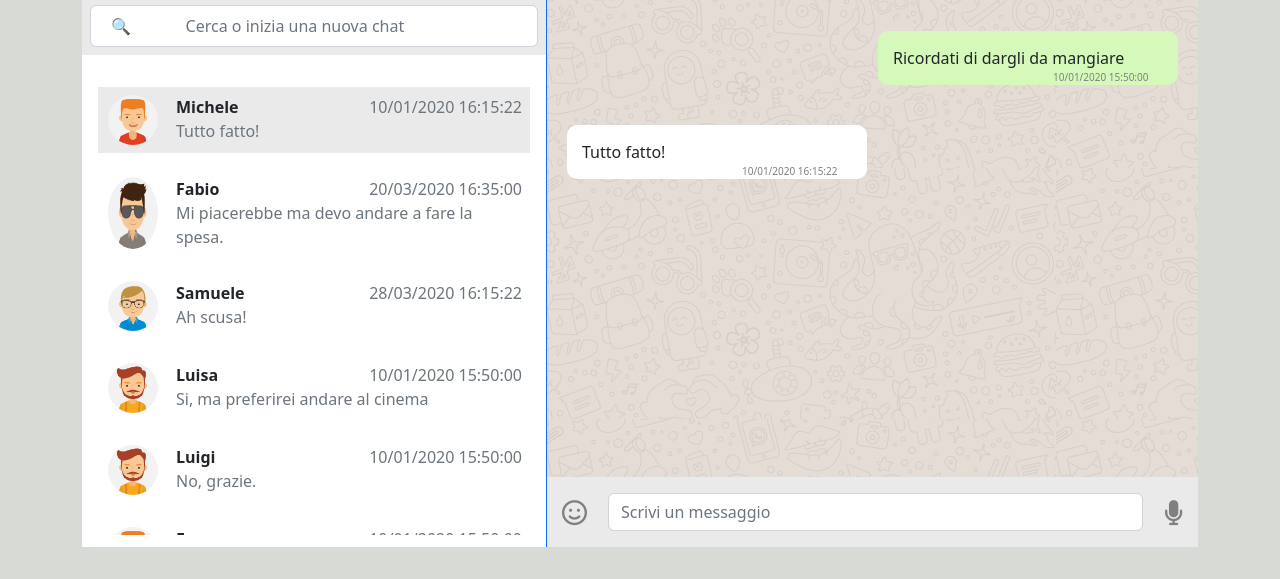
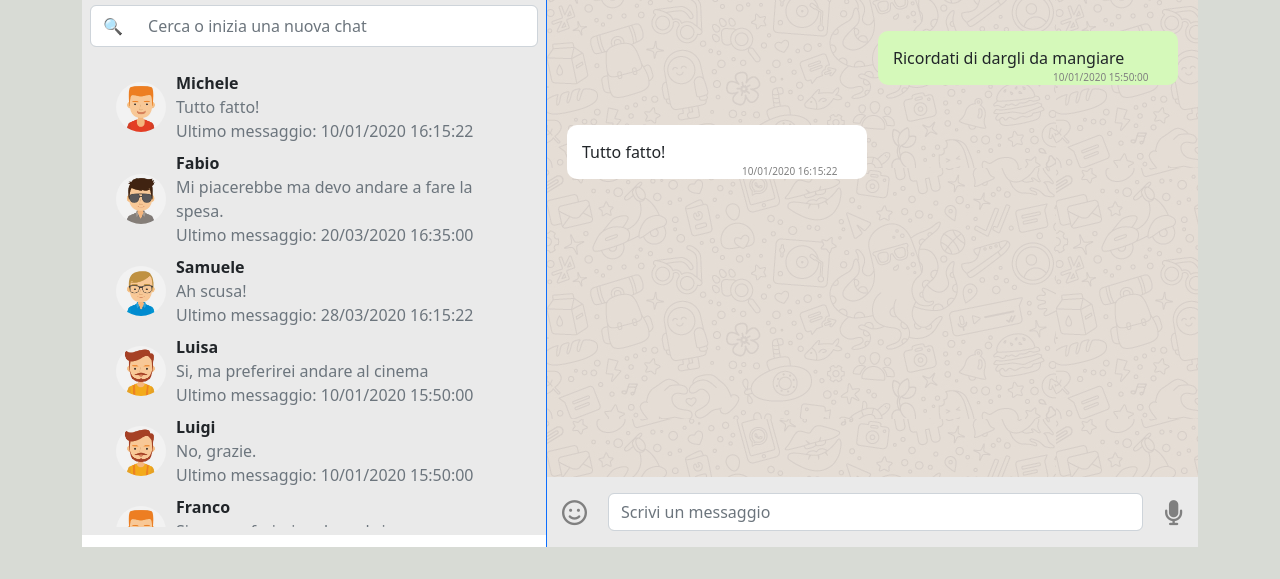
Before and after one commit to VincenzoDiMasi/vue-boolzapp, a plain HTML site: page index.html in a window 1280 px wide. Shown: the part 221-800 px from the top of the page. Drawn offline with nearby package versions, Linux system fonts and the light colour scheme.

Commit message:
Improve searchbar

```diff
--- a/index.html
+++ b/index.html
@@ -54,20 +54,22 @@
                     </div>
                     <!-- SEARCH BAR -->
                     <div id="search-chat" class="p-2">
-                        <input v-model="searchContact" type="text" class="form-control p-2" placeholder="   &#128269;             Cerca o inizia una nuova chat">
-                    </div>
+
+                        <input type="text" class="form-control p-2" placeholder=" &#128269;      Cerca o inizia una nuova chat"
+                        v-model.trim="searchContact" @keyup = "filterContacts">
+
                     <!-- CONTACT LIST -->
                     <div id="contact-list" class="overflow-auto p-3">
-                        <div v-for="(contact, i) in filteredContacts" class="my-3 py-2 d-flex" :class="{'slctd': selectedIndex === i }" @click="changeCurrentIndex(i)">
-                            <img :src="'img/avatar' + contact.avatar + '.jpg'" alt="avatar_1" class="avatar-img">
-                            <div class="w-100">
-                                <div class="d-flex justify-content-between px-2">
-                                    <span class="fw-bolder">{{ contact.name}} </span>
-                                    <span class="text-secondary">{{ contact.messages[getLastIndex(i)].date }}</span>
+                        <div v-for="(contact,i) in contacts"  :class="{'slctd': selectedIndex === i }" @click="changeCurrentIndex(i)" >
+                            <div v-if="contact.visible" class="d-flex my-2 align-items-center">
+                               <img :src=`img/avatar${contact.avatar}.jpg` alt="avatar_1" class="avatar-img">
+                               <div class="w-100">
+                                   <span class="fw-bolder">{{ contact.name}} </span>
+                                   <div v-if="contact.messages[getLastIndex(i)]">
+                                       <div class=" text-secondary fw-ligh h-30">{{ contact.messages[getLastIndex(i)].text}}</div>
+                                       <span class="text-secondary fw-ligh">Ultimo messaggio: {{ contact.messages[getLastIndex(i)].date}}</span>
+                                   </div>
                                 </div>
-                                <div class="px-2 text-secondary">{{ contact.messages[getLastIndex(i)].text }}</div>
-                            </div>
-                        </div>
                     </div>
                 </section>
 
--- a/script.js
+++ b/script.js
@@ -6,6 +6,7 @@ const app = Vue.createApp({
             selectedIndex: 0,
             newMessage: '',
             searchContact : '',
+
 
             user: {
                 name: 'Nome Utente',
@@ -178,13 +179,13 @@ const app = Vue.createApp({
             }
         },
 
-        computed: {
-            filteredContacts() {
-              return this.contacts.filter(contact => {
-                return contact.name.toLowerCase().includes(this.searchContact.toLowerCase())
-              })
-            }
-          },
+        // computed: {
+        //     filteredContacts() {
+        //       return this.contacts.filter(contact => {
+        //         return contact.name.toLowerCase().includes(this.searchContact.toLowerCase())
+        //       })
+        //     }
+        //   },
 
         methods:{
             changeCurrentIndex(index){
@@ -207,6 +208,8 @@ const app = Vue.createApp({
                }
              },
 
+
+
              okAnswer(){
                 setTimeout (()=>{
                     const message ={
@@ -219,6 +222,14 @@ const app = Vue.createApp({
                 },1000)
              },
 
+             filterContacts(){
+                this.contacts.forEach( contact =>{
+                  contact.visible = contact.name.toLowerCase().includes(this.searchContact.toLowerCase());
+                })
+              },
+
+
+
         }
 
 
--- a/style.css
+++ b/style.css
@@ -76,6 +76,7 @@ i{
 
  #contact-list{
      height: 480px;
+     cursor: pointer;
  }
 
  .slctd {
```
